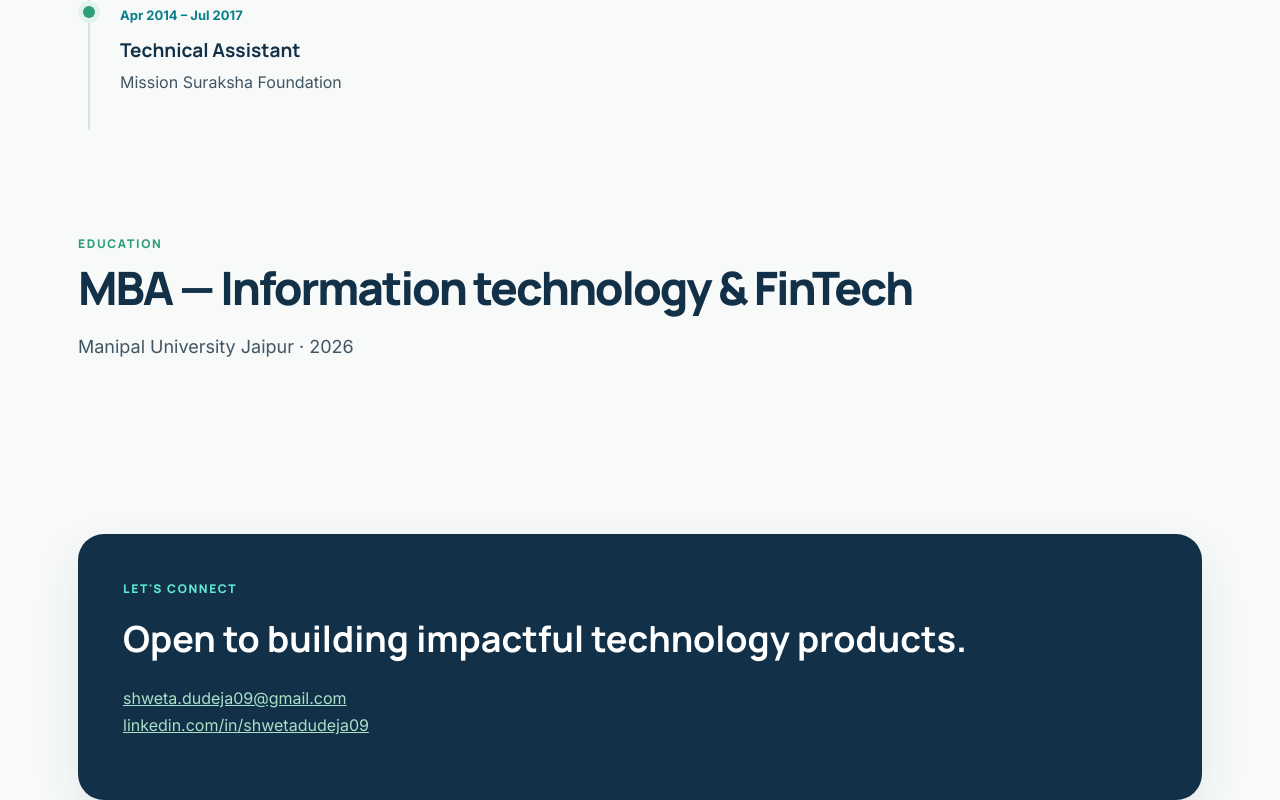
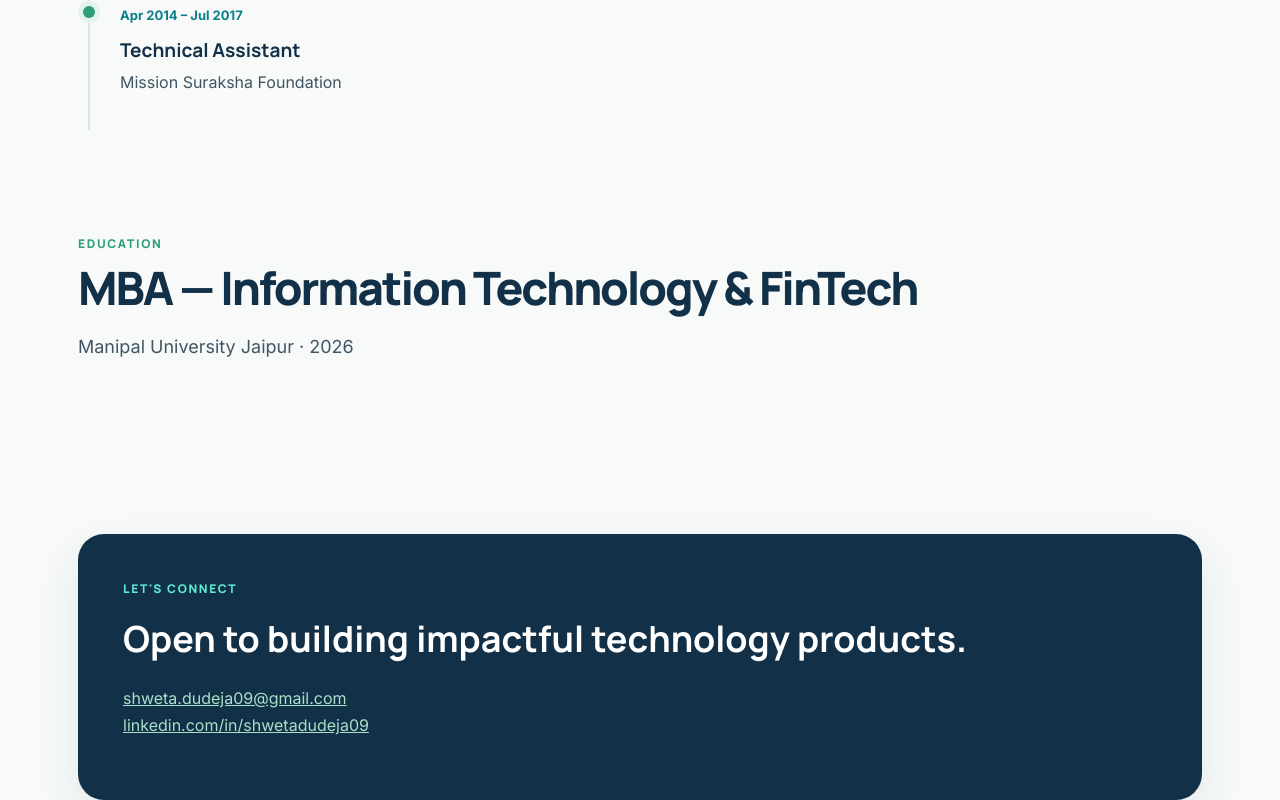
Before and after one commit to dudeshweta09/shweta-portfolio, a plain HTML site: page index.html in a window 1280 px wide. Shown: the part 6699-7499 px from the top of the page. Drawn offline with Linux system fonts and the light colour scheme.

Commit message:
Correct capitalization in education header

```diff
--- a/index.html
+++ b/index.html
@@ -220,7 +220,7 @@ h1 span{color:var(--emerald)}
 
   <div class="section" style="padding-top:20px">
     <div class="eyebrow">Education</div>
-    <h2>MBA — Information technology & FinTech</h2>
+    <h2>MBA — Information Technology & FinTech</h2>
     <p class="section-intro">Manipal University Jaipur · 2026</p>
   </div>
 
```
